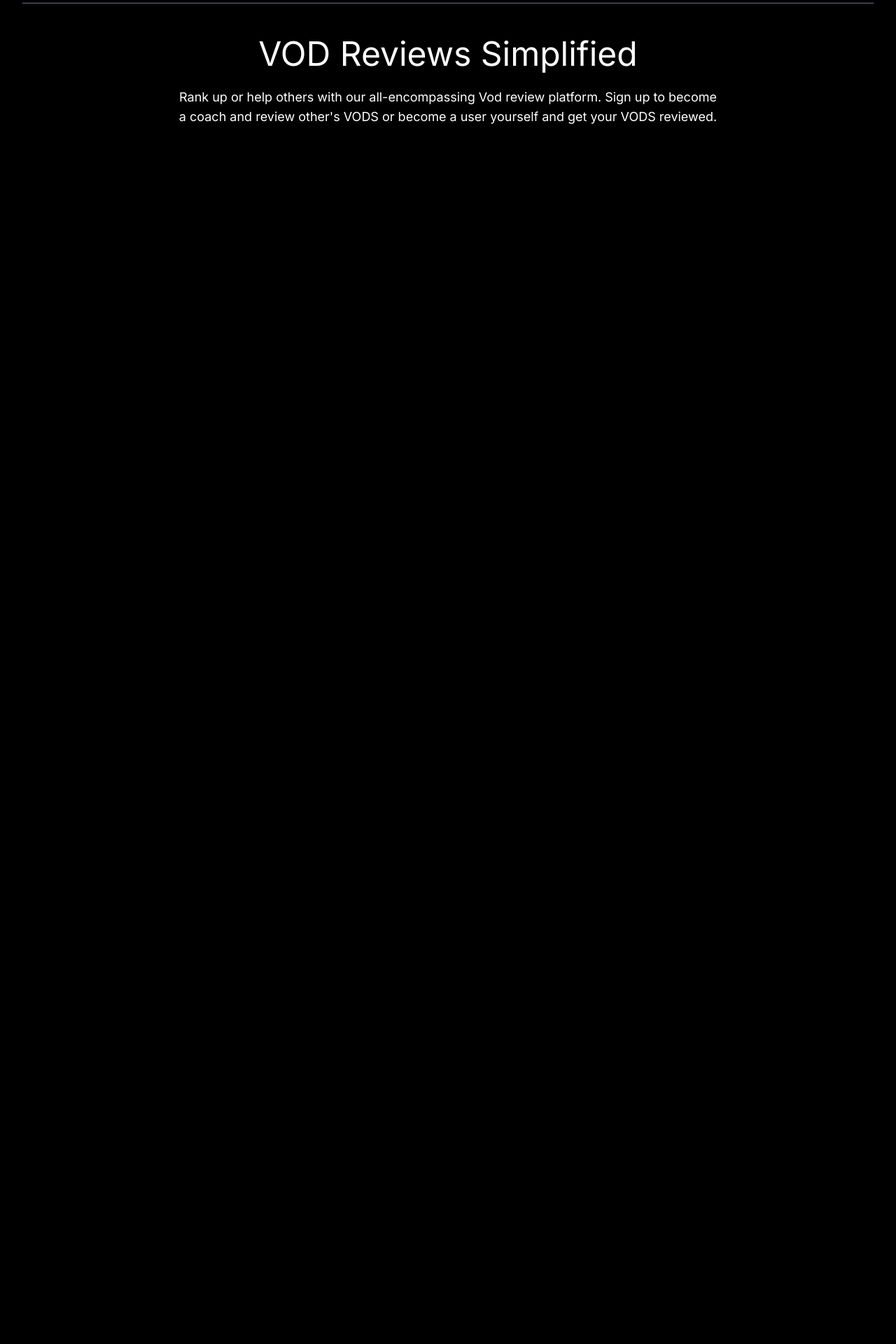
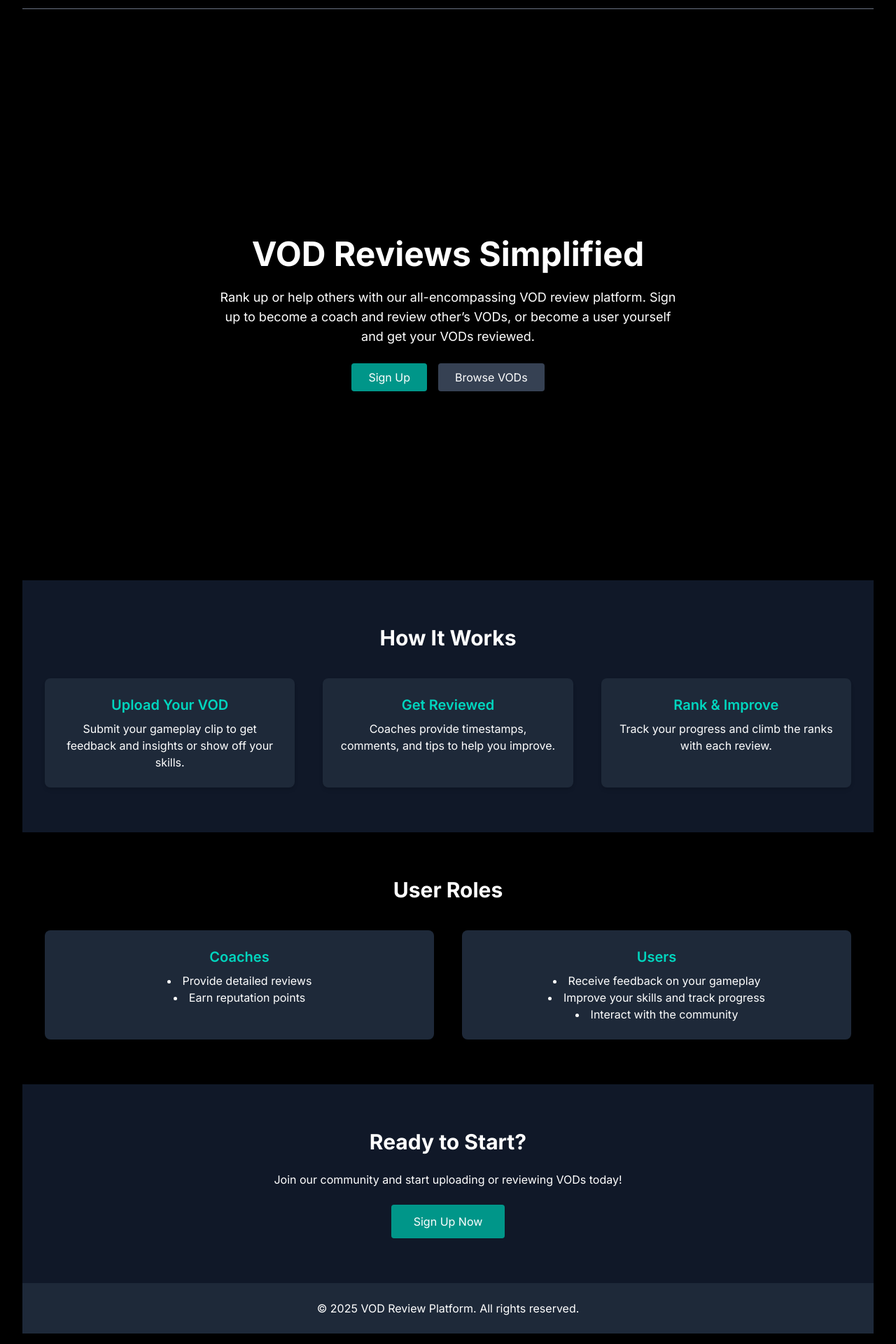
Before and after one commit to ArbertXu/VodReviewProj, a React (Vite) app in the folder FrontEnd/vod-platform/: page / in a window 1280 px wide. Shown: the part 100-2020 px from the top of the page at 70% size. Before the commit the page ends 945 px from the top, so only its background shows below. Built offline with nearby package versions, Linux system fonts and the light colour scheme; no server answers.

Commit message:
home page updates

```diff
--- a/FrontEnd/vod-platform/src/pages/Home.jsx
+++ b/FrontEnd/vod-platform/src/pages/Home.jsx
@@ -3,19 +3,93 @@ import { useNavigate } from "react-router-dom";
 import Dashboard from "../assets/components/dashboard";
 function Home() {
     const navigate = useNavigate();
-    return (
-        <>
-        <Dashboard/>
-          <div className="bg-gray-500 h-px w-full max-w-7xl mx-auto my-2" />
-        <div className="min-h-screen flex pt-10 ">
-            <div className="text-center space-y-6 text-balance">
-                <p className="text-5xl text-white">VOD Reviews Simplified</p>
-                <p className="text-lg text-white">Rank up or help others with our all-encompassing Vod review platform. Sign up to become a coach and review other's VODS or become a user yourself and get your VODS reviewed.</p>
+     return (
+    <>
+      <Dashboard />
 
-            </div>
+
+      <div className="bg-gray-500 h-px w-full max-w-7xl mx-auto my-4" />
+
+
+      <section className="min-h-screen flex flex-col justify-center items-center text-center px-4 pt-10 space-y-6">
+        <h1 className="text-5xl text-white font-bold">VOD Reviews Simplified</h1>
+        <p className="text-lg text-white max-w-2xl">
+          Rank up or help others with our all-encompassing VOD review platform.
+          Sign up to become a coach and review other’s VODs, or become a user yourself
+          and get your VODs reviewed.
+        </p>
+        <div className="flex space-x-4">
+          <button className="bg-teal-600 px-6 py-2 rounded hover:bg-teal-700 transition duration-200 text-white"
+            onClick={() => navigate("/registration/user")}>
+            Sign Up
+          </button>
+          <button className="bg-gray-700 px-6 py-2 rounded hover:bg-gray-800 transition duration-200 text-white"
+          onClick={() => navigate("/explore")}>
+            Browse VODs
+          </button>
         </div>
-        </>
-    );
+      </section>
+
+      {/* How It Works Section */}
+      <section className="bg-gray-900 py-16 px-4">
+        <h2 className="text-3xl font-bold text-white text-center mb-10">How It Works</h2>
+        <div className="max-w-6xl mx-auto grid grid-cols-1 md:grid-cols-3 gap-10 text-center">
+          <div className="bg-gray-800 p-6 rounded-lg shadow-md">
+            <h3 className="text-xl font-semibold text-teal-400 mb-2">Upload Your VOD</h3>
+            <p className="text-white">Submit your gameplay clip to get feedback and insights or show off your skills.</p>
+          </div>
+          <div className="bg-gray-800 p-6 rounded-lg shadow-md">
+            <h3 className="text-xl font-semibold text-teal-400 mb-2">Get Reviewed</h3>
+            <p className="text-white">Coaches provide timestamps, comments, and tips to help you improve.</p>
+          </div>
+          <div className="bg-gray-800 p-6 rounded-lg shadow-md">
+            <h3 className="text-xl font-semibold text-teal-400 mb-2">Rank & Improve</h3>
+            <p className="text-white">Track your progress and climb the ranks with each review.</p>
+          </div>
+        </div>
+      </section>
+
+      {/* User Roles Section */}
+      <section className="py-16 px-4">
+        <h2 className="text-3xl font-bold text-white text-center mb-10">User Roles</h2>
+        <div className="max-w-6xl mx-auto grid grid-cols-1 md:grid-cols-2 gap-10 text-center">
+          <div className="bg-gray-800 p-6 rounded-lg shadow-md">
+            <h3 className="text-xl font-semibold text-teal-400 mb-2">Coaches</h3>
+            <ul className="text-white list-disc list-inside">
+              <li>Provide detailed reviews</li>
+              <li>Earn reputation points</li>
+              {/* <li>Access advanced filters and analytics</li> */}
+            </ul>
+          </div>
+          <div className="bg-gray-800 p-6 rounded-lg shadow-md">
+            <h3 className="text-xl font-semibold text-teal-400 mb-2">Users</h3>
+            <ul className="text-white list-disc list-inside">
+              <li>Receive feedback on your gameplay</li>
+              <li>Improve your skills and track progress</li>
+              <li>Interact with the community</li>
+            </ul>
+          </div>
+        </div>
+      </section>
+
+      {/* Call-to-Action Section */}
+      <section className="bg-gray-900 py-16 px-4 text-center">
+        <h2 className="text-3xl font-bold text-white mb-6">Ready to Start?</h2>
+        <p className="text-white mb-6 max-w-xl mx-auto">
+          Join our community and start uploading or reviewing VODs today!
+        </p>
+        <button className="bg-teal-600 px-8 py-3 rounded hover:bg-teal-700 transition duration-200 text-white"
+        onClick={() => navigate("/registration/user")}>
+          Sign Up Now
+        </button>
+      </section>
+
+      {/* Footer */}
+      <footer className="bg-gray-800 py-6 px-4 text-center text-white">
+        <p>&copy; 2025 VOD Review Platform. All rights reserved.</p>
+      </footer>
+    </>
+  );
 }
 
 export default Home;
```
